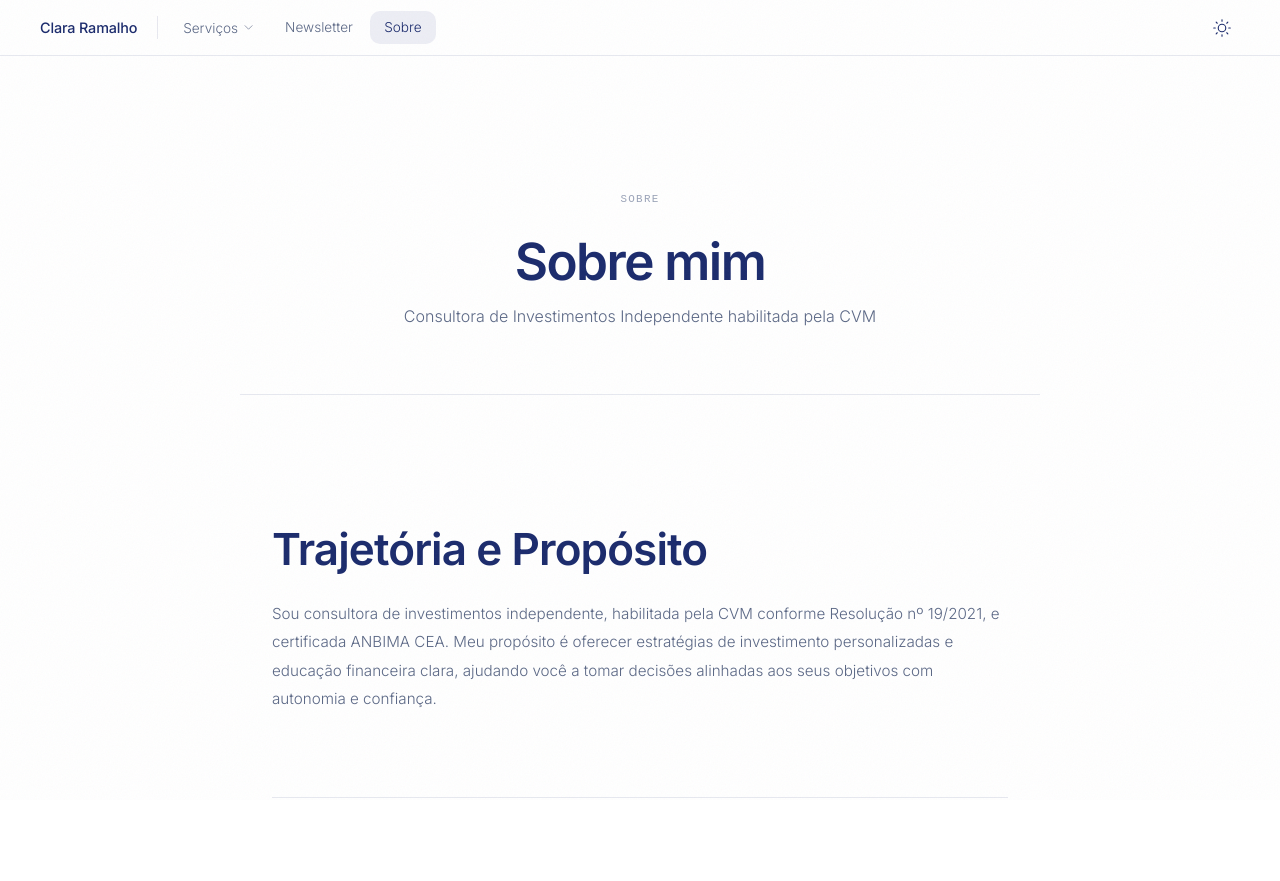
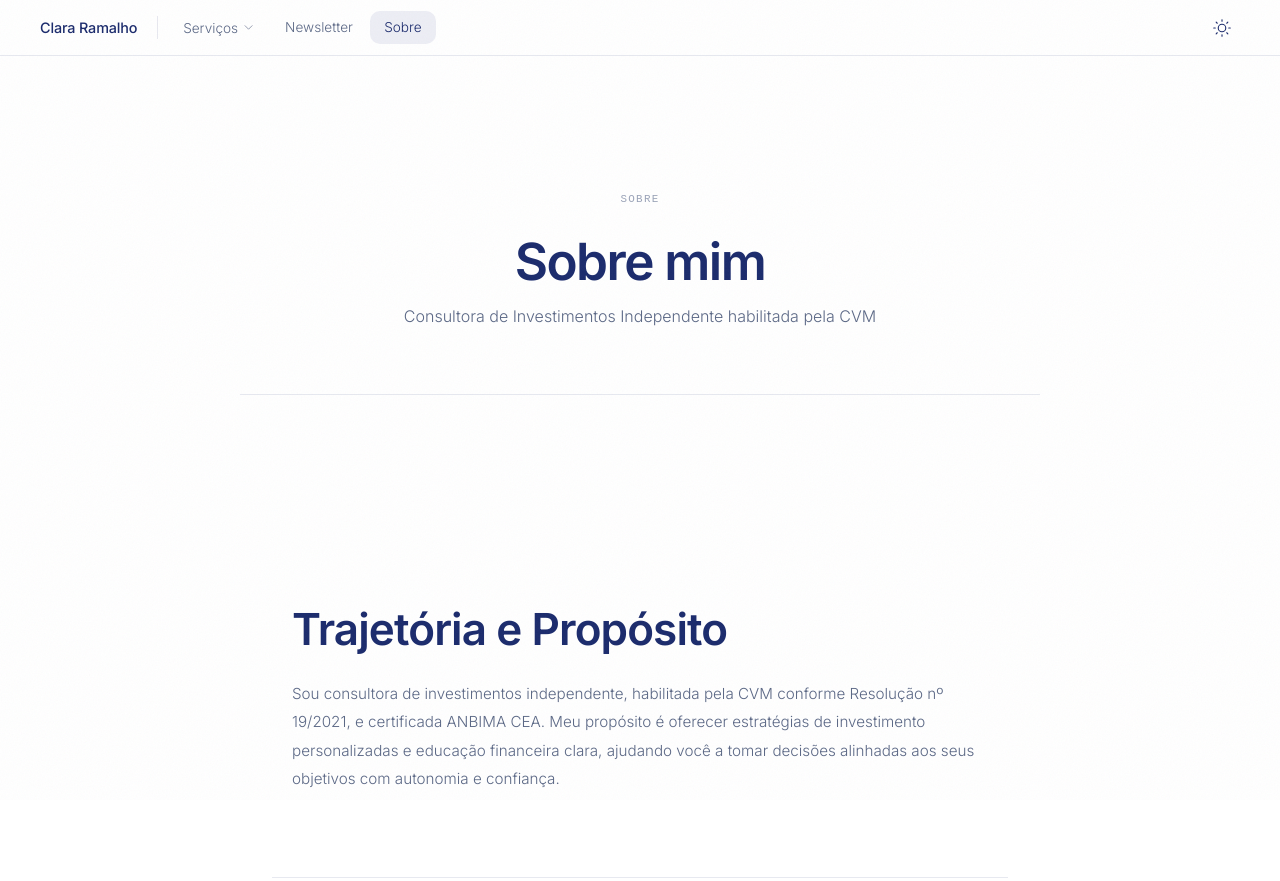
Before and after one commit to clararamalho/consultoria-financeira, a plain HTML site: page sobre.html in a window 1280 px wide. Shown: the top 881 px of the page. Drawn offline with Linux system fonts and the light colour scheme.

Commit message:
fix: adicionar base.css e layout.css em sobre.html

```diff
--- a/sobre.html
+++ b/sobre.html
@@ -23,6 +23,8 @@
   <meta name="twitter:card" content="summary_large_image" />
   <script defer src="https://cloud.umami.is/script.js" data-website-id="645309d9-1add-4b4c-9d0a-738a3a38b8c2"></script>
   <link rel="stylesheet" href="assets/global.css" />
+    <link rel="stylesheet" href="assets/css/base.css" />
+    <link rel="stylesheet" href="assets/css/layout.css" />
   <link rel="stylesheet" href="assets/sobre.css"?v=2 />
   <script defer src="assets/site-nav.js"></script>
   <script defer src="assets/js/testimonials.js"></script>
```
